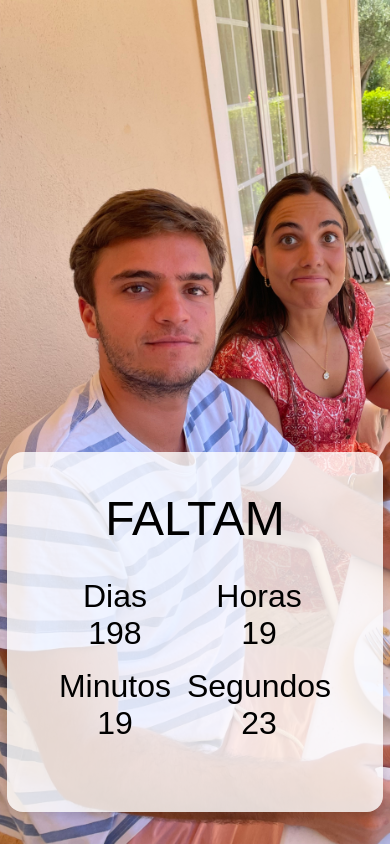
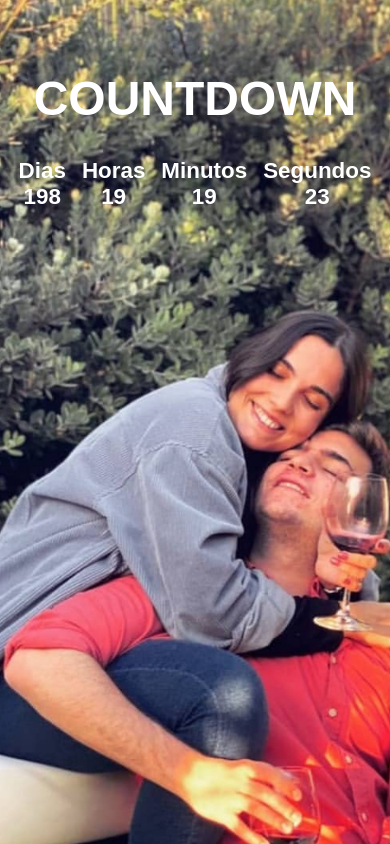
Before and after one commit to pedropacheco95/wedsite, a Flask app: page / in a window 390 px wide. Run offline with Flask 2, Linux system fonts and the light colour scheme.

Commit message:
Meta content and updates

```diff
--- a/wedsite/templates/main/index.html
+++ b/wedsite/templates/main/index.html
@@ -3,7 +3,9 @@
 <head>
     <meta charset="UTF-8">
     <meta name="viewport" content="width=device-width, initial-scale=1.0">
-    <title>Helena e Tomás, 30 de agosto 2024</title>
+    <meta property="og:title" content="Leninha e Tomás, 30 de agosto 2024" />
+    <meta property="og:image" content="{{ url_for('static', filename='images/background-desktop.jpeg')}}" />
+    <title>Leninha e Tomás, 30 de agosto 2024</title>
     <script src="{{ url_for('static', filename='js/main.js')}}" defer></script>
     <link href="https://fonts.googleapis.com/css2?family=Roboto:wght@400&display=swap" rel="stylesheet">
     <style>
@@ -17,21 +19,22 @@
             align-items: center;
             background-image: url('../../static/images/background-desktop.jpeg'); /* Path to your desktop background image */
             background-size: cover;
+            background-position: center;
             font-family: "HelveticaNeue-Light", sans-serif;
         }
 
         .centered-block {
             width: 30rem;
-            height: 20rem;
+            height: 13rem;
             display: flex;
             justify-content: center;
             align-items: center;
-            background-color: rgba(255, 255, 255, 0.8); /* Slightly transparent white */
-            box-shadow: 0 4px 8px rgba(0, 0, 0, 0.1);
             padding: 20px;
             text-align: center;
             border-radius: 1rem;
             margin: 2rem;
+            color: white;
+            font-weight: bold;
         }
 
         .countdown-timer-description{
@@ -39,20 +42,18 @@
         }
 
         .countdown-timer-values-container{
-            display: grid;
-            grid-template-columns: 1fr 1fr;
-            grid-template-rows: 1fr 1fr;
+            display: flex;
             gap: 1rem;
             padding: 2rem;
         }
 
         .countdown-timer{
-            font-size: 2rem;
+            font-size: 1.4rem;
         }
 
         @media (max-width: 600px) {
             body {
-                align-items: flex-end;
+                align-items: flex-start;
             }
         }
     </style>
@@ -61,7 +62,7 @@
     <div class="centered-block">
         <div class="countdown-timer" data-target-datetime="{{ formatted_date_time }}">
             <div class="countdown-timer-description">
-                FALTAM
+                COUNTDOWN
             </div>
             <div class="countdown-timer-values-container">
                 <div class="days_container">Dias<div class="time_value_box" id="days">00</div></div>
```
Also changed, not shown: wedsite/static/images/background-desktop.jpeg.
